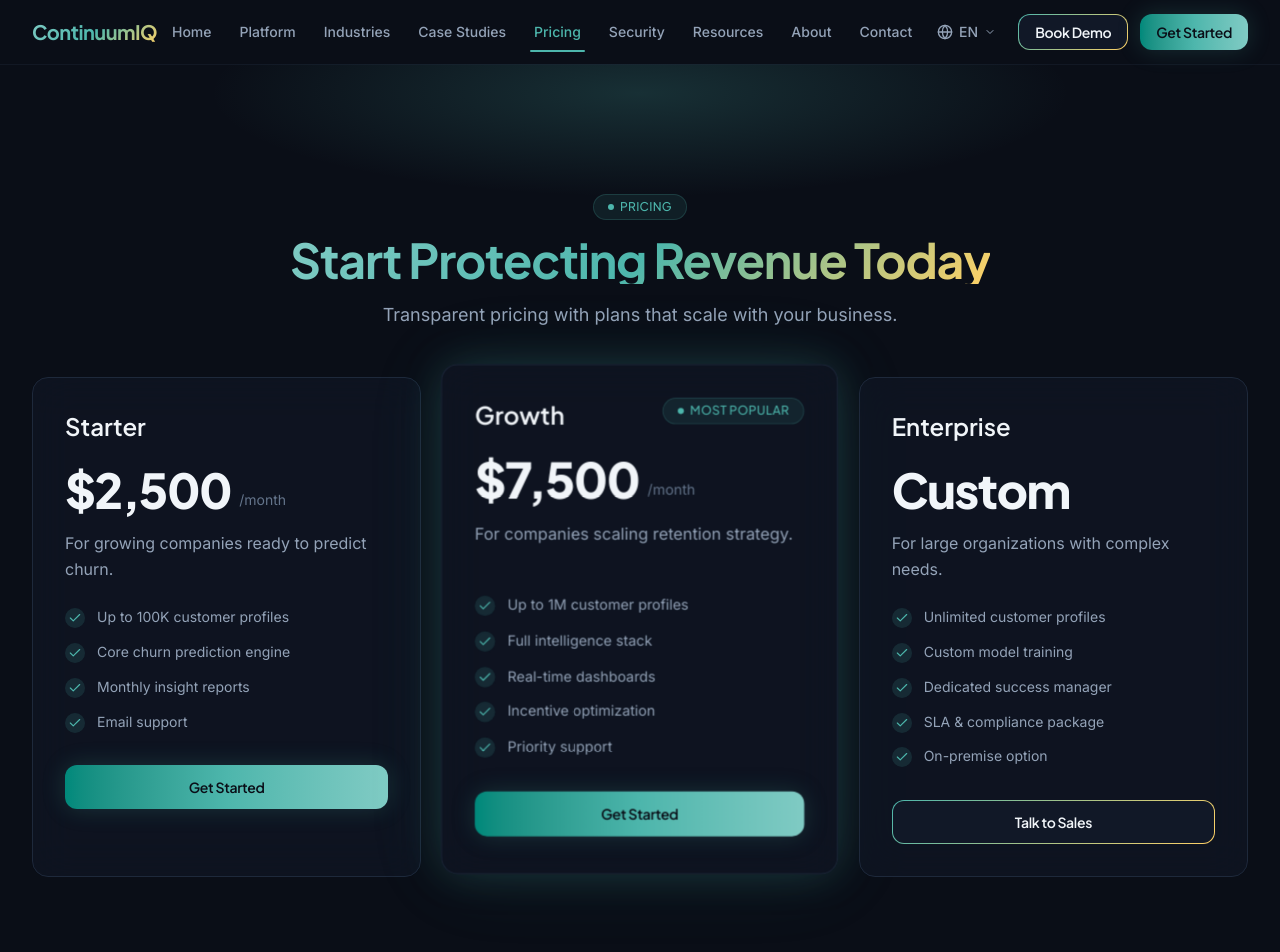
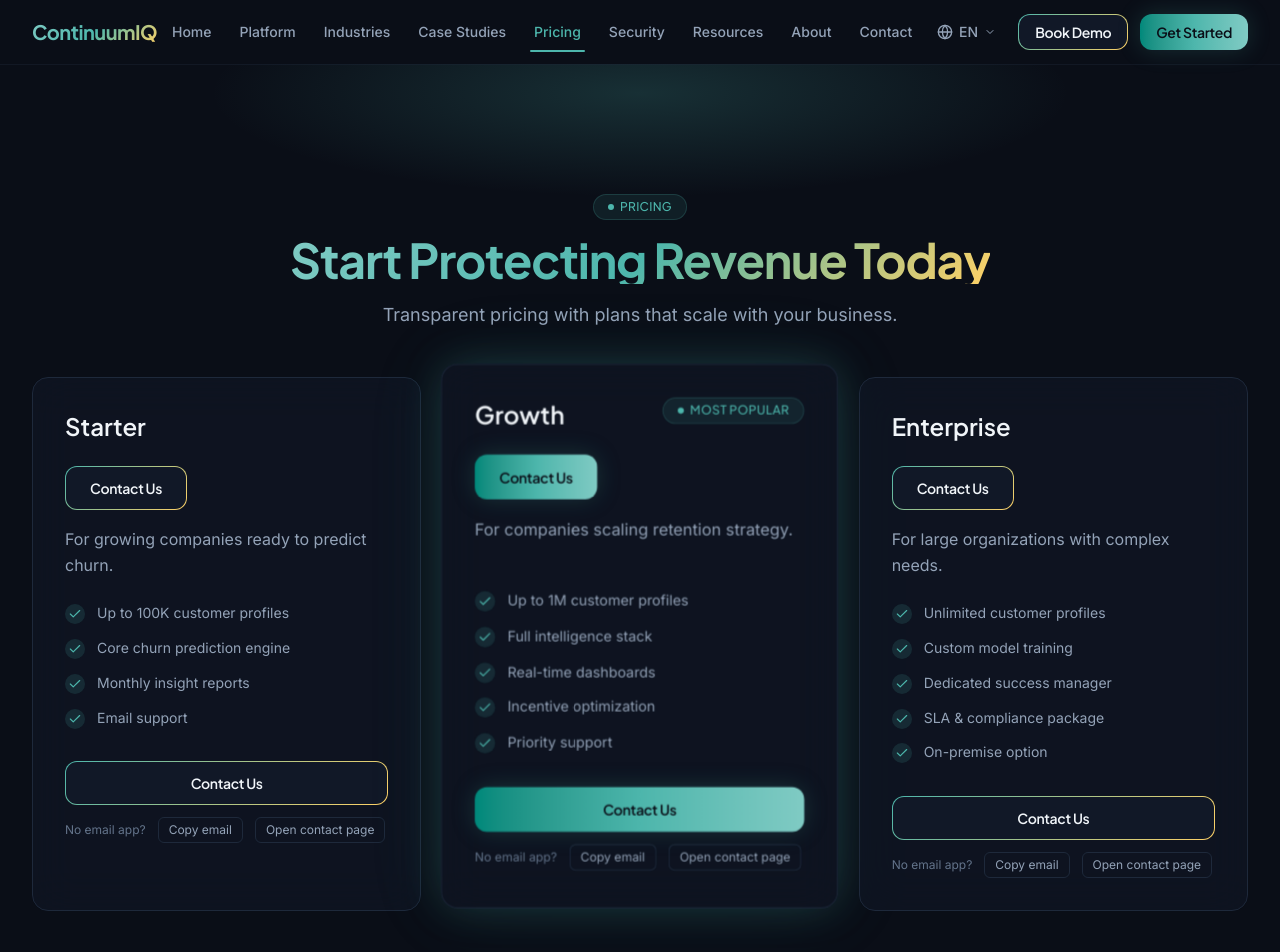
Before and after one commit to mohamedsemah/ContinuumIQ, a Next.js app: page /en/pricing in a window 1280 px wide. Shown: the top 952 px of the page. Built offline with nearby package versions, Linux system fonts and the light colour scheme.

Commit message:
- update pricing tiers to remove explicit amounts and use contact-led CTAs - wire pricing CTAs to mailto:info@newvisiongroupus.com with tier-specific subjects - add fallback UX for users without mail clients (Copy email + Open contact page, localized EN/AR)

```diff
--- a/components/sections/PricingSection.tsx
+++ b/components/sections/PricingSection.tsx
@@ -36,41 +36,49 @@ const cardVariants: Variants = {
 export function PricingSection() {
   const t = useTranslations("pricing");
   const [mounted, setMounted] = useState(false);
+  const [copiedPlanKey, setCopiedPlanKey] = useState<string | null>(null);
+  const contactCta = t("contact_cta");
+  const contactEmail = "info@newvisiongroupus.com";
 
   useEffect(() => setMounted(true), []);
+
+  const handleCopyEmail = async (planKey: string) => {
+    try {
+      await navigator.clipboard.writeText(contactEmail);
+      setCopiedPlanKey(planKey);
+      window.setTimeout(() => setCopiedPlanKey((current) => (current === planKey ? null : current)), 1800);
+    } catch {
+      setCopiedPlanKey(null);
+    }
+  };
 
   const plans = [
     {
       key: "starter",
       name: t("starter_name"),
-      price: t("starter_price"),
-      period: t("starter_period"),
       description: t("starter_desc"),
       features: [t("starter_f1"), t("starter_f2"), t("starter_f3"), t("starter_f4")],
       highlighted: false,
-      ctaLabel: t("cta"),
-      ctaVariant: "primary" as const,
+      ctaLabel: contactCta,
+      ctaVariant: "secondary" as const,
     },
     {
       key: "growth",
       name: t("growth_name"),
-      price: t("growth_price"),
-      period: t("growth_period"),
       description: t("growth_desc"),
       features: [t("growth_f1"), t("growth_f2"), t("growth_f3"), t("growth_f4"), t("growth_f5")],
       highlighted: true,
       tag: t("growth_tag"),
-      ctaLabel: t("cta"),
+      ctaLabel: contactCta,
       ctaVariant: "primary" as const,
     },
     {
       key: "enterprise",
       name: t("enterprise_name"),
-      price: t("enterprise_price"),
       description: t("enterprise_desc"),
       features: [t("enterprise_f1"), t("enterprise_f2"), t("enterprise_f3"), t("enterprise_f4"), t("enterprise_f5")],
       highlighted: false,
-      ctaLabel: t("enterprise_cta"),
+      ctaLabel: contactCta,
       ctaVariant: "secondary" as const,
     },
   ];
@@ -110,9 +118,19 @@ export function PricingSection() {
                 {plan.tag ? <Badge className="shrink-0">{plan.tag}</Badge> : null}
               </div>
 
-              <div className="mt-6 flex items-end gap-2">
-                <span className="stat-number text-4xl text-text-primary sm:text-5xl">{plan.price}</span>
-                {plan.period ? <span className="pb-1 text-sm text-text-muted">{plan.period}</span> : null}
+              <div className="mt-6">
+                <Link
+                  href={`mailto:${contactEmail}?subject=${encodeURIComponent(
+                    `ContinuumIQ Pricing Inquiry - ${plan.name}`
+                  )}`}
+                  className={buttonVariants({
+                    variant: plan.highlighted ? "primary" : "secondary",
+                    size: "md",
+                    className: "w-full sm:w-auto",
+                  })}
+                >
+                  {contactCta}
+                </Link>
               </div>
 
               <p className="mt-4 min-h-12 text-sm leading-relaxed text-text-secondary sm:text-base">{plan.description}</p>
@@ -130,7 +148,9 @@ export function PricingSection() {
 
               <div className="mt-8">
                 <Link
-                  href="/contact"
+                  href={`mailto:${contactEmail}?subject=${encodeURIComponent(
+                    `ContinuumIQ Pricing Inquiry - ${plan.name}`
+                  )}`}
                   className={buttonVariants({
                     variant: plan.ctaVariant,
                     size: "md",
@@ -139,6 +159,22 @@ export function PricingSection() {
                 >
                   {plan.ctaLabel}
                 </Link>
+                <div className="mt-3 flex flex-wrap items-center gap-3 text-xs text-text-muted">
+                  <span>{t("fallback_label")}</span>
+                  <button
+                    type="button"
+                    onClick={() => handleCopyEmail(plan.key)}
+                    className="rounded-md border border-border px-2.5 py-1 text-text-secondary transition-colors hover:text-text-primary hover:border-teal/40"
+                  >
+                    {copiedPlanKey === plan.key ? t("fallback_copied") : t("fallback_copy")}
+                  </button>
+                  <Link
+                    href="/contact"
+                    className="rounded-md border border-border px-2.5 py-1 text-text-secondary transition-colors hover:text-text-primary hover:border-teal/40"
+                  >
+                    {t("fallback_open_contact")}
+                  </Link>
+                </div>
               </div>
             </motion.article>
           ))}
--- a/messages/en.json
+++ b/messages/en.json
@@ -1,6 +1,6 @@
 {
   "meta": {
-    "title": "ContinuumIQ — AI Customer Exit Risk Intelligence Platform",
+    "title": "ContinuumIQ - AI Customer Exit Risk Intelligence Platform",
     "description": "Predict customer churn 90 days in advance with 95% accuracy. Protect revenue, defend market share, and strengthen relationships with explainable AI."
   },
   "nav": {
@@ -19,7 +19,7 @@
   "hero": {
     "badge": "Enterprise Intelligence Platform",
     "title": "Predict Customer Exit Risk Before It's Too Late",
-    "subtitle": "ContinuumIQ gives enterprises 90 days of advance warning with 95% prediction accuracy — turning silent attrition into protected revenue.",
+    "subtitle": "ContinuumIQ gives enterprises 90 days of advance warning with 95% prediction accuracy - turning silent attrition into protected revenue.",
     "cta1": "Book a Demo",
     "cta2": "Explore Platform",
     "stat1_value": "95%",
@@ -33,7 +33,7 @@
   "crisis": {
     "badge": "Strategic Context",
     "title": "The Customer Attrition Crisis",
-    "subtitle": "Customer attrition remains a critical blind spot for corporate leadership — representing substantial unmanaged financial exposure.",
+    "subtitle": "Customer attrition remains a critical blind spot for corporate leadership - representing substantial unmanaged financial exposure.",
     "stat1_value": "5-7×",
     "stat1_label": "Cost to acquire vs. retain",
     "stat2_value": "15-25%",
@@ -41,7 +41,7 @@
     "stat3_value": "6-12 mo",
     "stat3_label": "Silent attrition window",
     "insight_title": "Critical Insight",
-    "insight_text": "Most corporations identify at-risk customers only after visible signals emerge — by then, intervention is often too late.",
+    "insight_text": "Most corporations identify at-risk customers only after visible signals emerge - by then, intervention is often too late.",
     "imperative_title": "Strategic Imperative",
     "imperative_text": "Organizations must move from reactive retention to predictive risk intelligence."
   },
@@ -51,13 +51,13 @@
     "subtitle": "Comparative analysis of customer attrition rates and retention challenges by industry.",
     "telecom": "Telecommunications",
     "telecom_rate": "21-25%",
-    "telecom_note": "Highest churn sector — 1 in 5 new customers forecasts negative lifetime value.",
+    "telecom_note": "Highest churn sector - 1 in 5 new customers forecasts negative lifetime value.",
     "finance": "Financial Services",
     "finance_rate": "15-26%",
     "finance_note": "Wide variance by segment with significant retention opportunity.",
     "saas": "SaaS",
     "saas_rate": "13.2%",
-    "saas_note": "Benchmark for subscription models — churn directly impacts valuation.",
+    "saas_note": "Benchmark for subscription models - churn directly impacts valuation.",
     "retail": "Retail",
     "retail_rate": "24-25%",
     "retail_note": "Highly competitive landscape with low switching costs."
@@ -67,14 +67,14 @@
     "title": "The Enterprise Capability Gap",
     "subtitle": "Despite sustained investment, organizations identify customer exit risk too late for effective intervention.",
     "existing_title": "What Corporations Have",
-    "existing_1": "CRM Platforms — managing millions of records",
-    "existing_2": "Analytics Teams — data science and BI capabilities",
-    "existing_3": "Digital Infrastructure — online platforms and touchpoints",
+    "existing_1": "CRM Platforms - managing millions of records",
+    "existing_2": "Analytics Teams - data science and BI capabilities",
+    "existing_3": "Digital Infrastructure - online platforms and touchpoints",
     "missing_title": "What's Missing",
-    "missing_1": "Fragmented Data — silos prevent holistic view",
-    "missing_2": "Limited Explainability — black-box outputs",
-    "missing_3": "Weak Financial Linkage — no revenue impact connection",
-    "conclusion": "Explainable AI that connects behavioral signals to financial impact — current systems identify what but cannot explain why."
+    "missing_1": "Fragmented Data - silos prevent holistic view",
+    "missing_2": "Limited Explainability - black-box outputs",
+    "missing_3": "Weak Financial Linkage - no revenue impact connection",
+    "conclusion": "Explainable AI that connects behavioral signals to financial impact - current systems identify what but cannot explain why."
   },
   "platform": {
     "badge": "Platform Capabilities",
@@ -93,11 +93,11 @@
     "capability6_title": "Regulatory Compliance",
     "capability6_text": "Explainable models that satisfy governance and regulatory scrutiny.",
     "stack_title": "The Five-Core Intelligence Stack",
-    "stack1": "Churn Prediction — 90% accuracy",
-    "stack2": "User Segmentation — Dynamic LTV scoring",
-    "stack3": "Incentive Optimization — 20%+ efficiency gain",
-    "stack4": "Courier Intelligence — Retention scoring",
-    "stack5": "Merchant Intelligence — Order decline forecasting"
+    "stack1": "Churn Prediction - 90% accuracy",
+    "stack2": "User Segmentation - Dynamic LTV scoring",
+    "stack3": "Incentive Optimization - 20%+ efficiency gain",
+    "stack4": "Courier Intelligence - Retention scoring",
+    "stack5": "Merchant Intelligence - Order decline forecasting"
   },
   "value": {
     "badge": "Financial Impact",
@@ -162,6 +162,11 @@
     "enterprise_f4": "SLA & compliance package",
     "enterprise_f5": "On-premise option",
     "enterprise_cta": "Talk to Sales",
+    "contact_cta": "Contact Us",
+    "fallback_label": "No email app?",
+    "fallback_copy": "Copy email",
+    "fallback_copied": "Email copied",
+    "fallback_open_contact": "Open contact page",
     "cta": "Get Started"
   },
   "security": {
@@ -171,7 +176,7 @@
     "feature1_title": "GDPR & Privacy",
     "feature1_text": "Full compliance framework for global data protection regulations.",
     "feature2_title": "Data Residency",
-    "feature2_text": "Data stored within your region — including Saudi Arabia residency options.",
+    "feature2_text": "Data stored within your region - including Saudi Arabia residency options.",
     "feature3_title": "Encryption",
     "feature3_text": "TLS 1.3 encryption for all data in transit and at rest.",
     "feature4_title": "Access Control",
@@ -192,7 +197,7 @@
     "mission_title": "Our Mission",
     "mission_text": "To eliminate the $1.6 trillion in annual global revenue lost to preventable customer attrition through explainable, actionable AI.",
     "vision_title": "Our Vision",
-    "vision_text": "A world where no business loses a customer they could have saved — where predictive intelligence is a standard enterprise capability.",
+    "vision_text": "A world where no business loses a customer they could have saved - where predictive intelligence is a standard enterprise capability.",
     "moat1_title": "EBITDA Predictability",
     "moat1_text": "95% accuracy in financial stability forecasting.",
     "moat2_title": "Valuation Narrative",
```
Also changed, not shown: messages/ar.json (+24 -19 lines), 1 other file (tests, documents, lock files or other folders).
